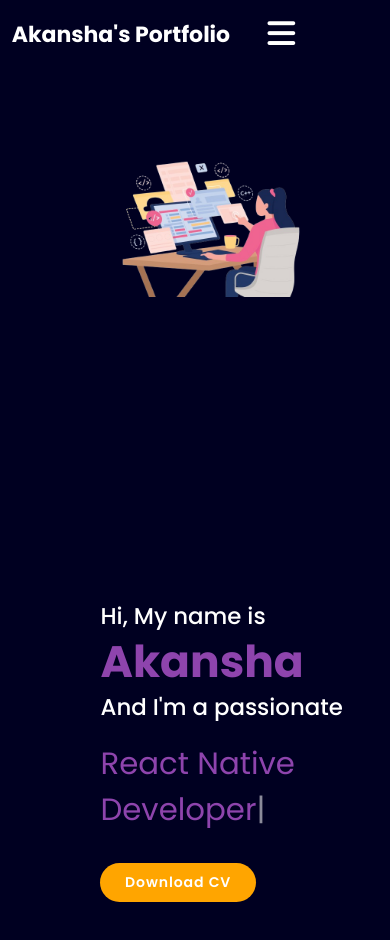
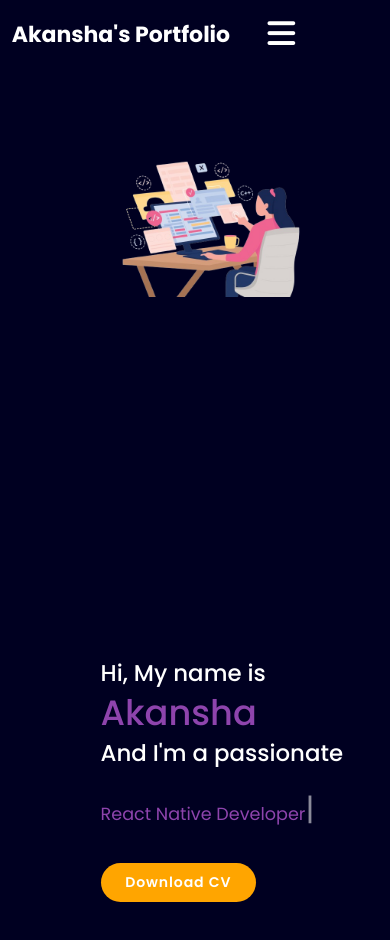
Before and after one commit to Akan-hu/Akan-hu.github.io, a plain HTML site: page index.html in a window 390 px wide. Shown: the top 940 px of the page. Drawn offline with nearby package versions, Linux system fonts and the light colour scheme.

Commit message:
Mobile view issue fixed

```diff
--- a/styles.css
+++ b/styles.css
@@ -660,4 +660,12 @@ section {
         justify-content: left;
         font-size: 2.6rem;
     }
+    .leftSection h1 {
+        font-size: 4rem;
+        font-weight: 500;
+        line-height: 1.3
+    }
+    #element {
+        font-size: 2rem;
+    }
 }
```
